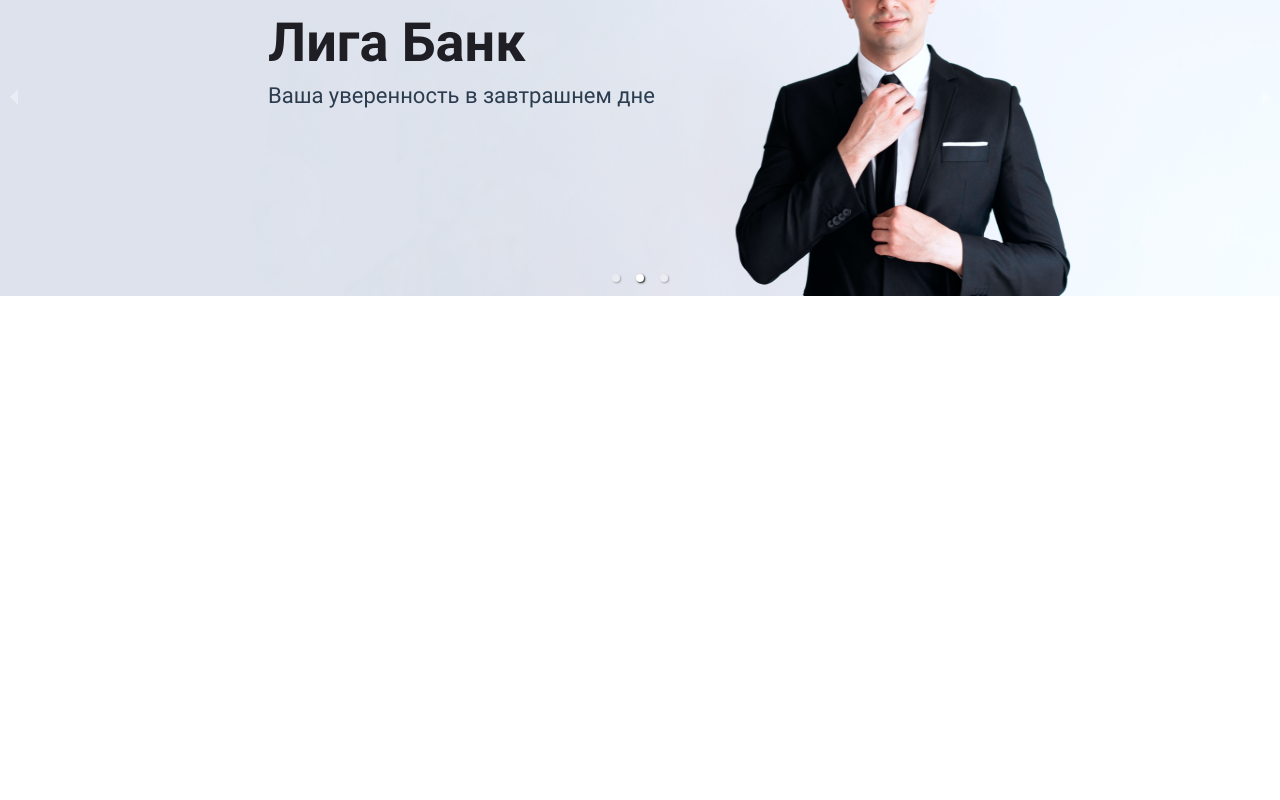
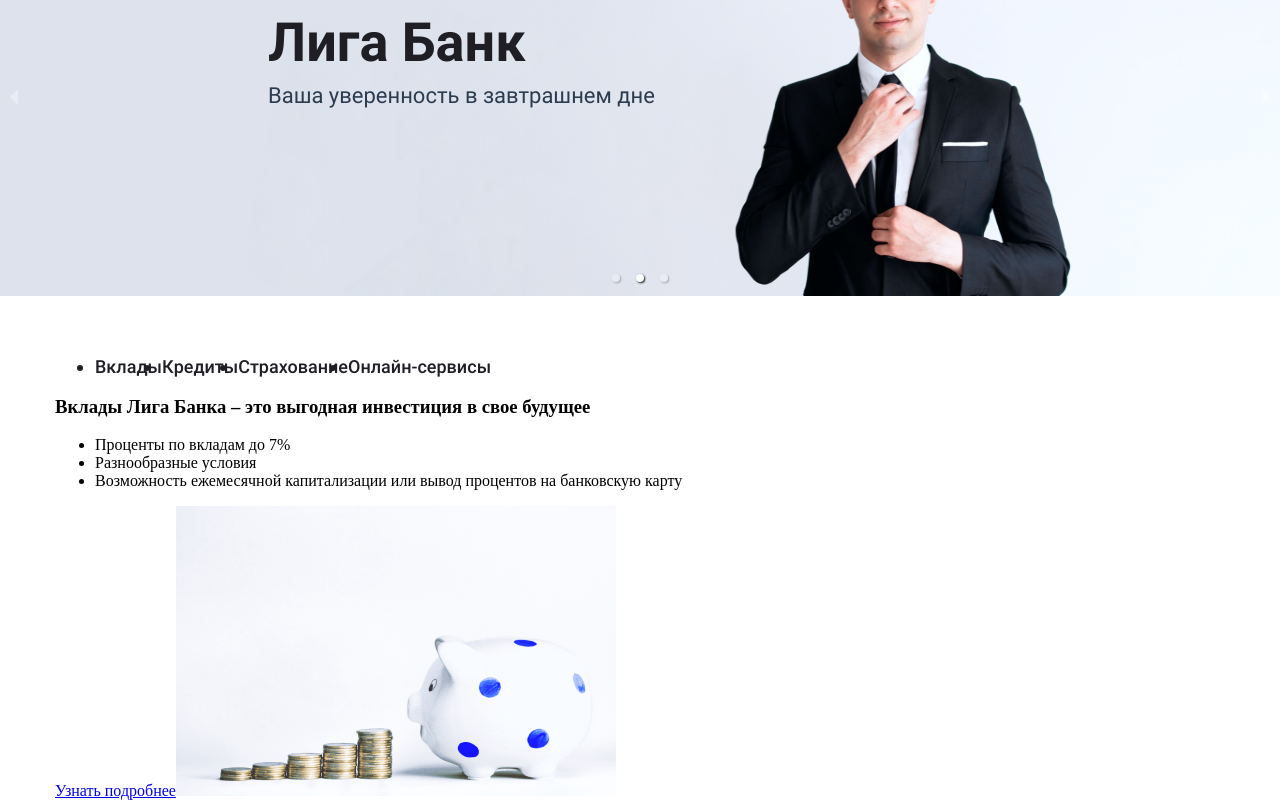
Before and after one commit to B-Mary/Bank_project, a React (Create React App) app: page / in a window 1280 px wide. Shown: the part 195-995 px from the top of the page. Before the commit the page ends 800 px from the top, so only its background shows below. Built offline with nearby package versions, Linux system fonts and the light colour scheme.

Commit message:
services

```diff
--- a/src/components/app/app.jsx
+++ b/src/components/app/app.jsx
@@ -2,6 +2,7 @@
 import Header from './header/header';
 import classes from './app.module.css';
 import Slider from './slider/slider';
+import Services from './services/services'
 
 const App = () => {
 
@@ -14,6 +15,7 @@
         <div className={classes["slider"]}>
          <Slider />
        </div>
+       <Services />
     </>
   );
 };
--- /dev/null
+++ b/src/components/app/services/services.jsx
@@ -0,0 +1,44 @@
+import React, { useState } from 'react';
+import classes from'./services.module.css'
+import pig from './piggybank.png'
+
+
+const Services = () => {
+    return (
+        <div className={classes["wrapp"]} >
+                <ul className={classes["list"]}>
+                    <li className={classes["list__item"]}>
+                        Вклады
+                    </li>
+                    <li className={classes["list__item"]}>
+                       Кредиты
+                    </li>
+                    <li className={classes["list__item"]}>
+                        Страхование
+                    </li>
+                    <li className={classes["list__item"]}>
+                        Онлайн-сервисы
+                    </li>
+                </ul>
+            <div className={classes["content-block"]}>
+                <div className={classes["deposit"]}>
+                    <h3>
+                    Вклады Лига Банка – это выгодная инвестиция в свое будущее
+                    </h3>
+                    <ul>
+                        <li>Проценты по вкладам до 7%</li>
+                        <li>Разнообразные условия</li>
+                        <li>Возможность ежемесячной капитализации или вывод процентов на банковскую карту</li>
+                    </ul>
+                    <a href="#">
+                        Узнать подробнее
+                    </a>
+                    <img src={pig} alt="img pig deposit" />
+                </div>
+            </div>
+        </div>
+    );
+
+}
+
+export default Services;
--- /dev/null
+++ b/src/components/app/services/services.module.css
@@ -0,0 +1,17 @@
+.wrapp{
+    max-width: 1170px;
+    margin: 0 auto;
+    margin-top: 60px;
+}
+.list{
+    display: flex;
+    flex-direction: row;
+}
+.list__item{
+    color: #1F1E25;
+    font-family:"Roboto";
+    font-style: normal;
+    font-weight: 500;
+    font-size: 18px;
+    line-height: 21px;
+}
```
Also changed, not shown: src/components/app/services/piggybank.png (added).
